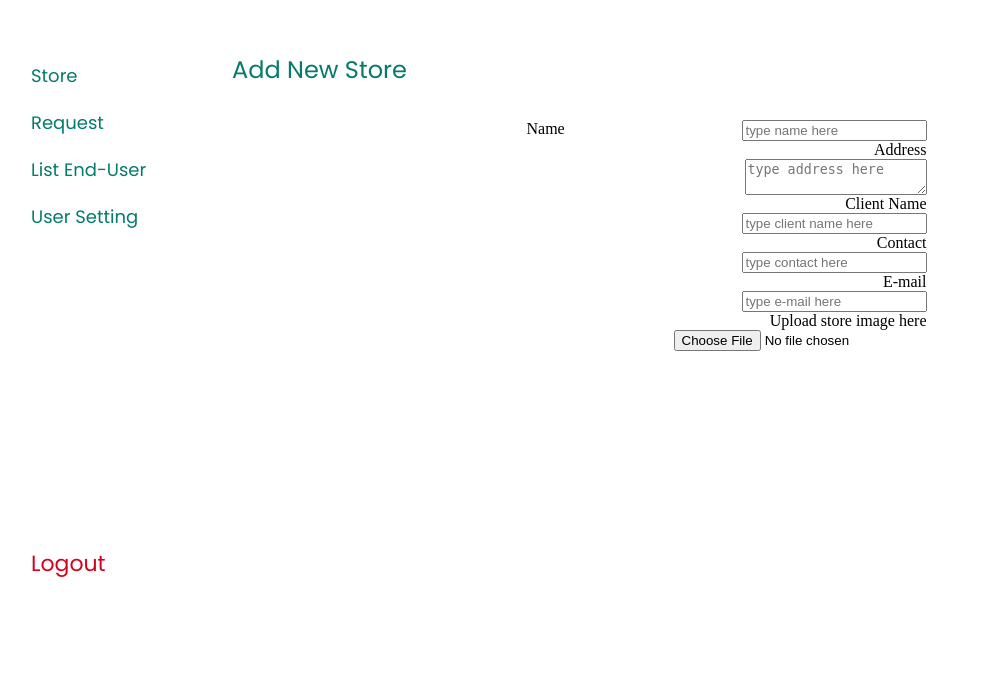
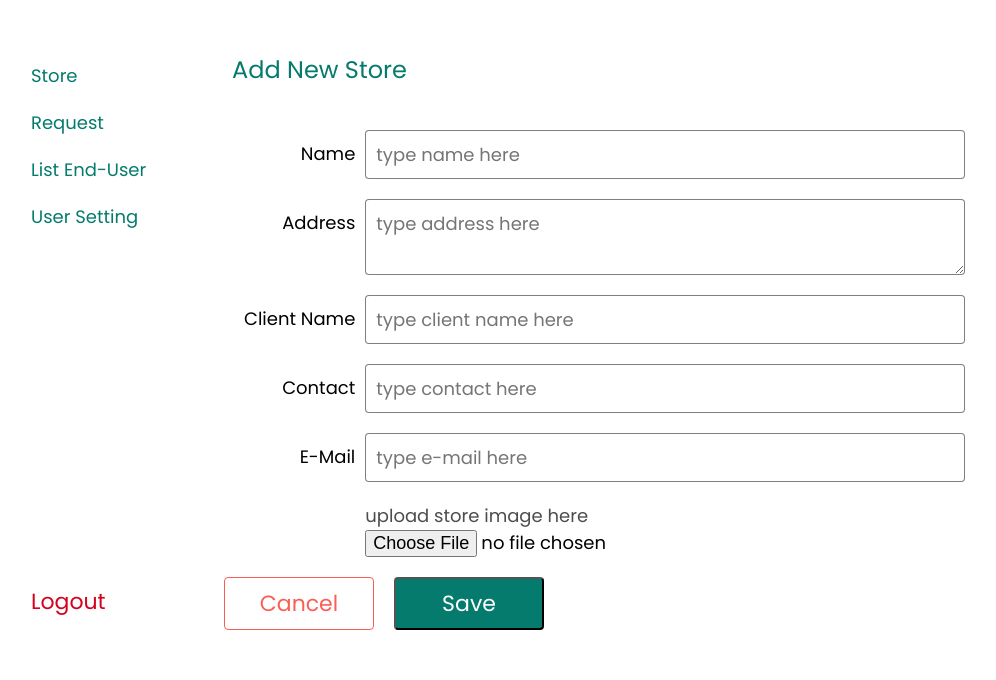
Before and after one commit to rizkybaca/co-proyek, a PHP site: page /index1.php in a window 1280 px wide. Shown: the part 158-838 px from the top of the page, without its empty margins (51-1047 px from the left). Before the commit the page ends 735 px from the top, so only its background shows below. Run offline with PHP 8.4, Linux system fonts and the light colour scheme.

Commit message:
layouting add stores

```diff
--- a/super/stores/add.css
+++ b/super/stores/add.css
@@ -31,10 +31,11 @@
   /* Auto Layout */
 
   display: flex;
-  flex-direction: row;
-  justify-content: center;
+  flex-direction: column;
+  justify-content: flex-start;
   align-items: flex-start;
   flex-wrap: wrap;
+  margin-bottom: 50px;
 /*  overflow: auto;*/
 }
 .container .content .cont form .input{
@@ -45,12 +46,175 @@ flex-direction: column;
 justify-content: center;
 align-items: flex-end;
 padding: 0px;
+margin-bottom: 10px;
 }
 .container .content .cont form .input .col{
 display: flex;
 flex-direction: row;
 align-items: flex-start;
 padding: 0px;
-width: 400px;
 justify-content: space-between;
+margin: 10px;
 }
+.container .content .cont form .input .col label{
+  /* Auto Layout */
+
+  display: flex;
+  flex-direction: row;
+  align-items: center;
+  padding: 10px;
+  font-family: Poppins;
+  font-style: normal;
+  font-weight: normal;
+  font-size: 18px;
+  line-height: 27px;
+  /* identical to box height */
+
+  text-transform: capitalize;
+
+  color: #000000;
+}
+.container .content .cont form .input .col input{
+  /* Auto Layout */
+
+  display: flex;
+  flex-direction: row;
+  align-items: center;
+  padding: 10px;
+  border: 1px solid rgba(0, 0, 0, 0.5);
+  box-sizing: border-box;
+  border-radius: 4px;
+  font-family: Poppins;
+  font-style: normal;
+  font-weight: normal;
+  font-size: 18px;
+  line-height: 27px;
+  width: 600px;
+  /* identical to box height */
+
+  text-transform: lowercase;
+}
+.container .content .cont form .input .col textarea{
+  /* Auto Layout */
+
+  display: flex;
+  flex-direction: row;
+  align-items: center;
+  padding: 10px;
+  border: 1px solid rgba(0, 0, 0, 0.5);
+  box-sizing: border-box;
+  border-radius: 4px;
+  font-family: Poppins;
+  font-style: normal;
+  font-weight: normal;
+  font-size: 18px;
+  line-height: 27px;
+  width: 600px;
+  /* identical to box height */
+
+  text-transform: lowercase;
+}
+.container .content .cont form .input .col2{
+display: flex;
+flex-direction: column;
+align-items: flex-start;
+padding: 0px;
+justify-content: space-between;
+margin: 10px;
+}
+.container .content .cont form .input .col2 label{
+  /* Auto Layout */
+/* Auto Layout */
+
+display: flex;
+flex-direction: row;
+justify-content: flex-start;
+align-items: center;
+padding-left: 10px;
+  font-family: Poppins;
+font-style: normal;
+font-weight: normal;
+font-size: 18px;
+line-height: 27px;
+/* identical to box height */
+
+color: rgba(0, 0, 0, 0.7);
+  width: 600px;
+  /* identical to box height */
+
+  text-transform: lowercase;
+}
+.container .content .cont form .input .col2 input{
+  /* Auto Layout */
+
+  display: flex;
+  flex-direction: row;
+  align-items: center;
+  padding-left: 10px;
+  box-sizing: border-box;
+  border-radius: 4px;
+  font-family: Poppins;
+  font-style: normal;
+  font-weight: normal;
+  font-size: 18px;
+  line-height: 27px;
+  width: 600px;
+  color: #000000;
+  /* identical to box height */
+
+  text-transform: lowercase;
+}
+.container .content .cont form .button{
+  /* Auto Layout */
+
+display: flex;
+flex-direction: row;
+align-items: flex-start;
+padding: 0px;
+}
+.container .content .cont form .button a{
+  /* Auto Layout */
+
+display: flex;
+flex-direction: row;
+justify-content: center;
+align-items: center;
+padding: 8px;
+width: 150px;
+height: 53px;
+border: 1px solid rgba(249, 26, 12, 0.7);
+box-sizing: border-box;
+border-radius: 4px;
+font-family: Poppins;
+font-style: normal;
+font-weight: normal;
+font-size: 22px;
+line-height: 33px;
+/* identical to box height */
+
+text-transform: capitalize;
+
+color: rgba(249, 26, 12, 0.7);
+margin-right: 20px;
+}
+.container .content .cont form .button input{
+  display: flex;
+flex-direction: row;
+justify-content: center;
+align-items: center;
+padding: 8px;
+width: 150px;
+height: 53px;
+background: #047B6D;
+border-radius: 4px;
+font-family: Poppins;
+font-style: normal;
+font-weight: normal;
+font-size: 22px;
+line-height: 33px;
+/* identical to box height */
+
+text-transform: capitalize;
+
+color: #FFFFFF;
+}
--- a/super/stores/add.php
+++ b/super/stores/add.php
@@ -11,16 +11,30 @@
 				<label for="name">Name</label>
 				<input type="text" name="name" id="name" placeholder="type name here" required>
 			</div>
+			<div class="col">
 				<label for="address">Address</label>
 				<textarea id="address" placeholder="type address here" required></textarea>
+			</div>
+			<div class="col">
 				<label for="client_name">Client Name</label>
 				<input type="text" name="client_name" id="client_name" placeholder="type client name here" required>
+			</div>
+			<div class="col">
 				<label for="contact">Contact</label>
 				<input type="text" name="contact" id="contact" placeholder="type contact here" required>
+			</div>
+			<div class="col">
 				<label for="email">E-mail</label>
 				<input type="text" name="email" id="email" placeholder="type e-mail here" required>
+			</div>
+			<div class="col2">
 				<label for="image">Upload store image here</label>
 				<input type="file" name="image">
 			</div>
+		</div>
+		<div class="button">
+			<a href="">Cancel</a>
+			<input type="submit" name="save" value="Save">
+		</div>
 	</form>
 </div>
```
Lines whose indentation alone changed are shown as unchanged.
